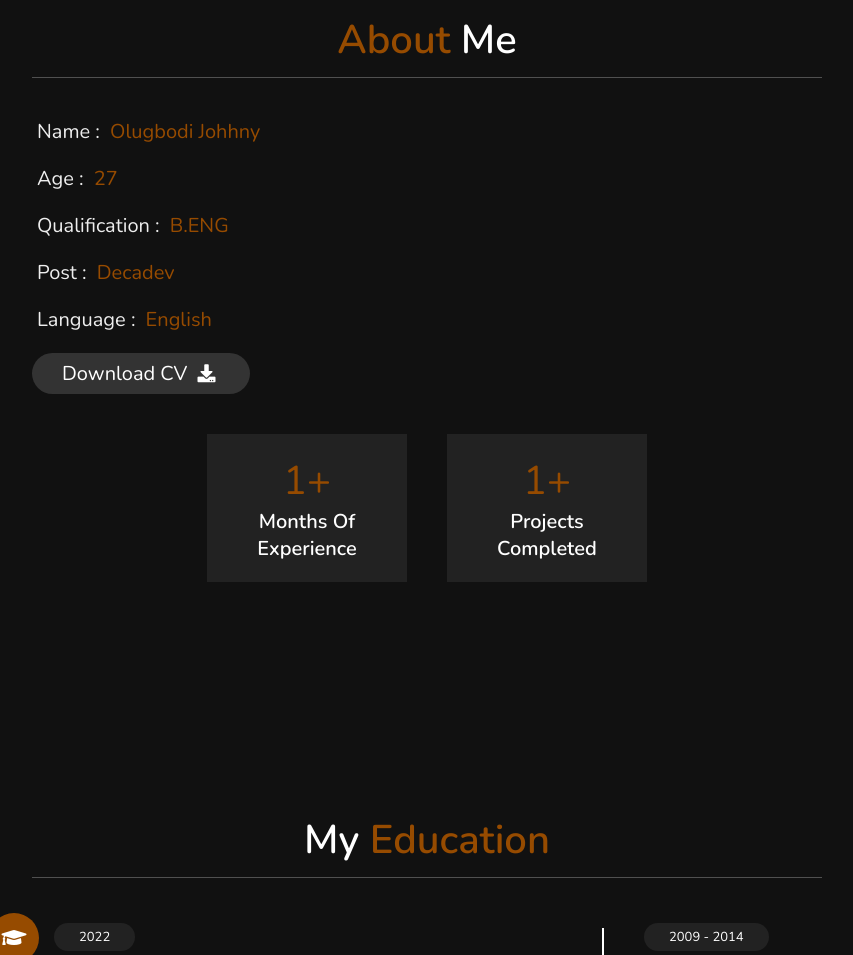
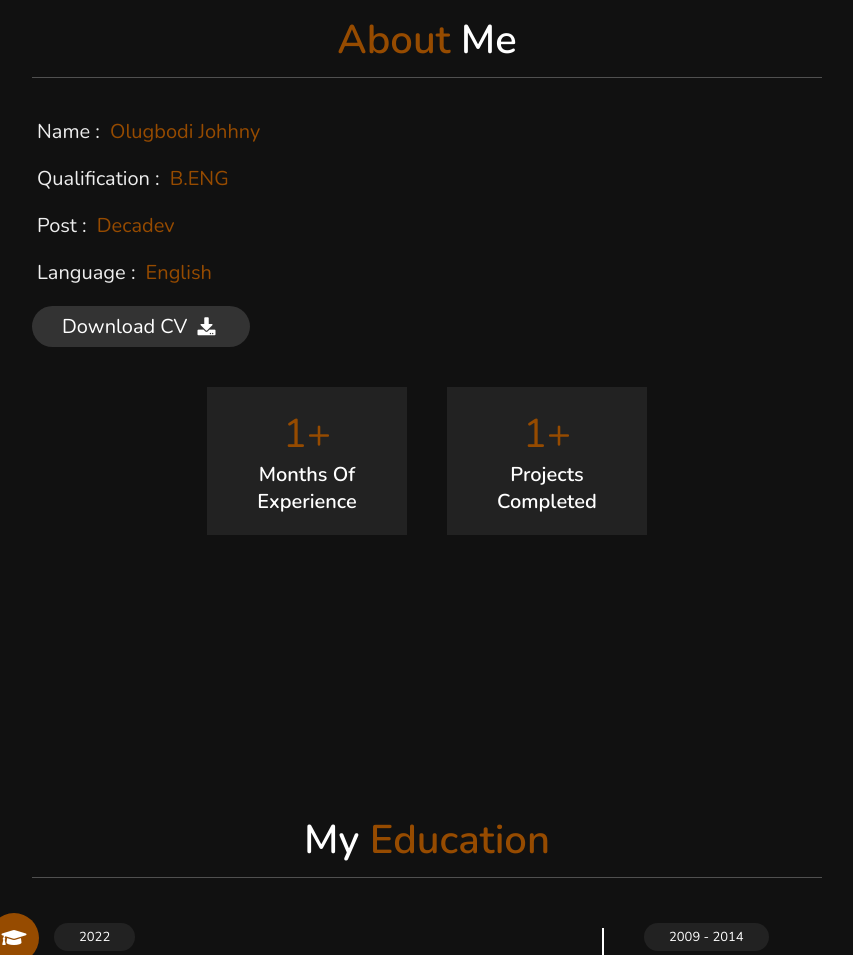
Before and after one commit to OlugbodiJohnny/Portfolio_Site, a plain HTML site: page index.html in a window 1280 px wide. Shown: the part 807-1762 px from the top of the page, without its empty margins (388-1241 px from the left). Drawn offline with nearby package versions, Linux system fonts and the light colour scheme.

Commit message:
removed uneccessary info

```diff
--- a/index.html
+++ b/index.html
@@ -45,7 +45,7 @@
 
                 <div class="info">
                     <h3> <span> name : </span> Olugbodi Johhny </h3>
-                    <h3> <span> age : </span> 27 </h3>
+                    <!-- <h3> <span> age : </span> 27 </h3> -->
                     <h3> <span> qualification : </span> B.ENG </h3>
                     <h3> <span> post : </span> decadev </h3>
                     <h3> <span> language : </span> English </h3>
```
